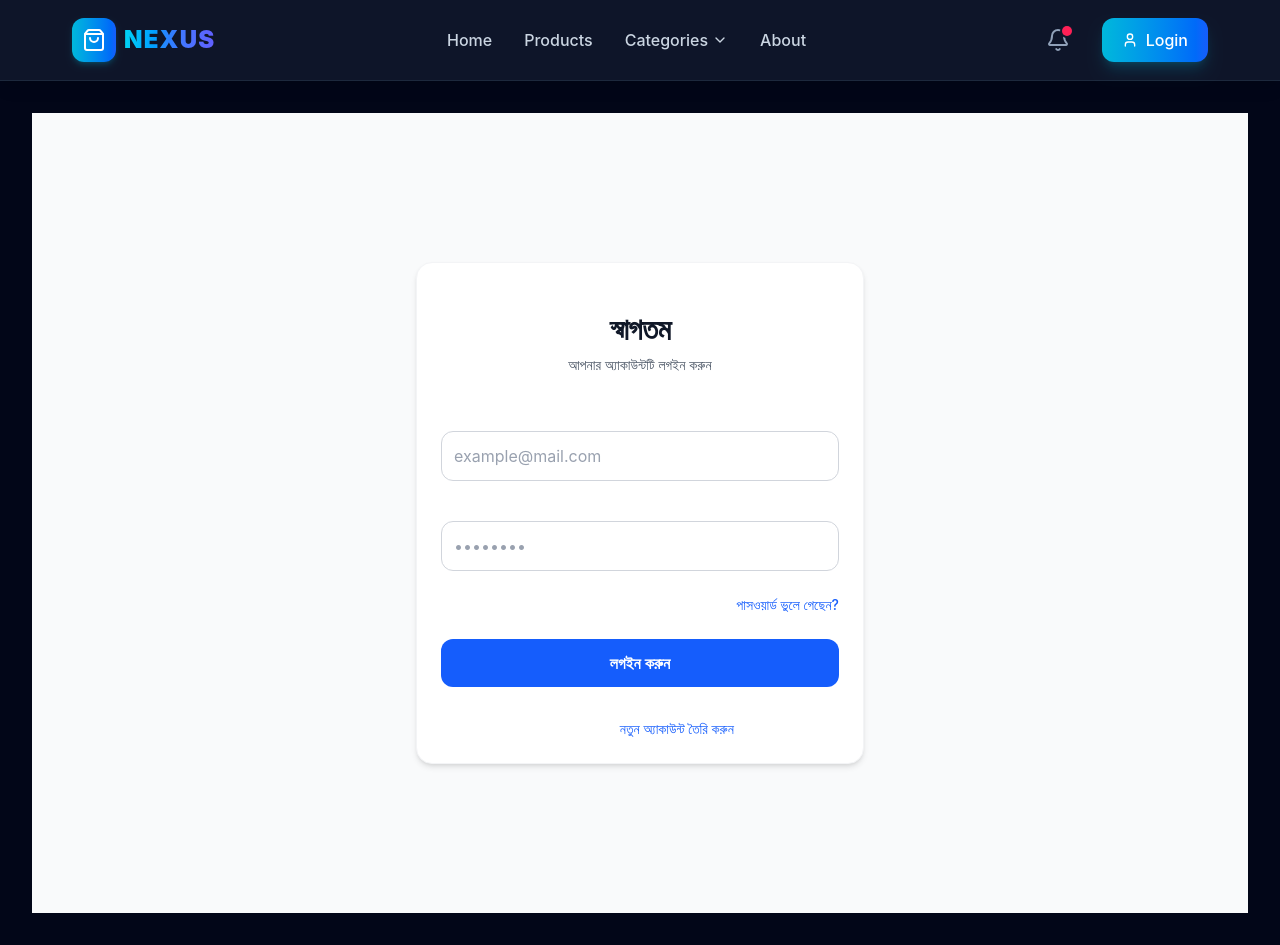
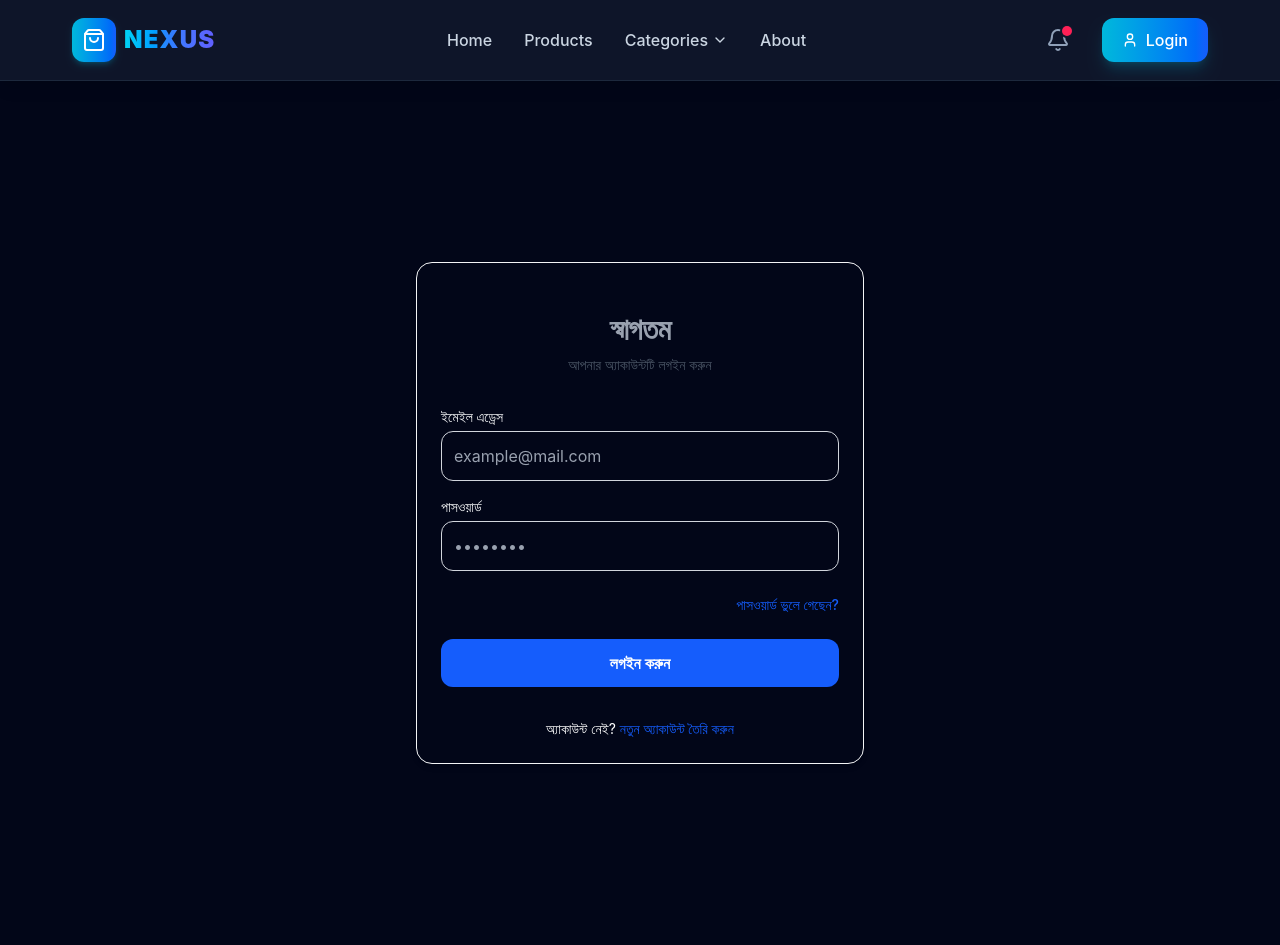
Before and after one commit to md-rayhan-mern/my-app-front1, a React (Vite) app: page /login in a window 1280 px wide. Built offline with nearby package versions, Linux system fonts and the light colour scheme; no server answers.

Commit message:
front backnd login success

```diff
--- a/src/components/common/Navbar.jsx
+++ b/src/components/common/Navbar.jsx
@@ -1,13 +1,15 @@
 import React, { useState } from "react";
-import { NavLink, Link } from "react-router"; // react-router থেকে সরাসরি ইমপোর্ট
+import { NavLink, Link, useLocation } from "react-router"; // react-router থেকে সরাসরি ইমপোর্ট
 import { Menu, X, ChevronDown, Bell, User, ShoppingBag } from "lucide-react";
-import { useSelector } from "react-redux";
+import { useSelector, useDispatch } from "react-redux";
+import { logout } from "../../features/auth/authSlice";
 
 const Navbar = () => {
+  const location = useLocation();
+  const dispatch = useDispatch();
   const [isOpen, setIsOpen] = useState(false);
   const [isDropdownOpen, setIsDropdownOpen] = useState(false);
   const { isAuthenticated } = useSelector((state) => state.auth);
-  console.log(isAuthenticated);
 
   // NavLink এর জন্য কমন স্টাইলিং ফাংশন
   const navLinkStyles = ({ isActive }) =>
@@ -103,6 +105,7 @@ const Navbar = () => {
               <Link
                 to="/login"
                 className="flex items-center space-x-2 bg-gradient-to-r from-cyan-500 to-blue-600 hover:from-cyan-600 hover:to-blue-700 px-5 py-2.5 rounded-xl font-medium shadow-lg shadow-cyan-500/20 transform hover:-translate-y-0.5 transition-all duration-200"
+                state={{ from: location }}
               >
                 <User className="h-4 w-4" />
                 <span>Login</span>
--- a/src/features/auth/authSlice.js
+++ b/src/features/auth/authSlice.js
@@ -1,27 +1,62 @@
-import { createSlice } from "@reduxjs/toolkit";
+import { createSlice, createAsyncThunk } from "@reduxjs/toolkit";
+import Api from "../../config/axios/ApiRequest";
 
+export const loginUser = createAsyncThunk(
+  "auth/loginUser",
+  async (userCredentials, { rejectWithValue }) => {
+    try {
+      const loginUrl = import.meta.env.VITE_LOGIN_USER;
+      console.log(loginUrl);
+      console.log(userCredentials);
+
+      const response = await Api.post(loginUrl, userCredentials);
+      //localStorage.setItem('token', response.data.token);
+      console.log(response.data);
+
+      return response.data;
+    } catch (error) {
+      return rejectWithValue(
+        error?.response?.data?.message || "custom error correction now",
+      );
+    }
+  },
+);
 const initialState = {
   isAuthenticated: false,
   user: null,
   token: null,
+  loading: false,
+  error: null,
 };
 
 const authSlice = createSlice({
   name: "auth",
   initialState,
   reducers: {
-    login: (state, action) => {
-      state.isAuthenticated = true;
-      state.user = action.payload.user;
-      state.token = action.payload.token;
-    },
     logout: (state) => {
       state.isAuthenticated = false;
       state.user = null;
       state.token = null;
     },
   },
+  extraReducers: (builder) => {
+    builder
+      .addCase(loginUser.pending, (state) => {
+        state.loading = true;
+        state.error = null;
+      })
+      .addCase(loginUser.fulfilled, (state, action) => {
+        state.loading = false;
+        state.isAuthenticated = true;
+        state.user = action.payload.user;
+      })
+      .addCase(loginUser.rejected, (state, action) => {
+        state.loading = false;
+        state.isAuthenticated = false;
+        state.error = action.payload;
+      });
+  },
 });
 
-export const { login, logout } = authSlice.actions;
+export const { logout } = authSlice.actions;
 export default authSlice.reducer;
--- a/src/routes/publicRoute/PublicRoute.jsx
+++ b/src/routes/publicRoute/PublicRoute.jsx
@@ -1,12 +1,16 @@
 import React from "react";
 import { useSelector } from "react-redux";
-import { Navigate, Outlet } from "react-router";
+import { Navigate, Outlet, useLocation } from "react-router";
 
 const PublicRoute = () => {
   const { isAuthenticated } = useSelector((state) => state.auth);
+  const location = useLocation();
 
   // ইউজার ইতিমধ্যে লগইন থাকলে সে আর লগইন/সাইনআপ পেজে যেতে পারবে না, সরাসরি ড্যাশবোর্ডে চলে যাবে
-  return !isAuthenticated ? <Outlet /> : <Navigate to="/" replace />;
+  const from = location.state?.from?.pathname || "/";
+  console.log(from);
+
+  return !isAuthenticated ? <Outlet /> : <Navigate to={from} replace />;
 };
 
 export default PublicRoute;
--- a/src/views/auth/Login.jsx
+++ b/src/views/auth/Login.jsx
@@ -1,12 +1,17 @@
 import React, { useState } from "react";
 import toast from "react-hot-toast";
-import { Link } from "react-router";
+import { Link, useLocation } from "react-router";
+import { useSelector, useDispatch } from "react-redux";
+import { loginUser } from "../../features/auth/authSlice";
 
 export const Login = () => {
+  const dispatch = useDispatch();
   const [email, setEmail] = useState("");
   const [password, setPassword] = useState("");
+  const { isAuthenticated, user } = useSelector((state) => state.auth);
+  console.log(user);
 
-  const handleLogin = (e) => {
+  const handleLogin = async (e) => {
     e.preventDefault();
 
     // সিম্পল ভ্যালিডেশন চেক
@@ -16,16 +21,22 @@ export const Login = () => {
     }
 
     // সফল লগইন টোস্ট (পরবর্তীতে এখানে কন্ট্রোলার বা রিডাক্স অ্যাকশন বসবে)
-    toast.success("লগইন সফল হয়েছে!");
-    console.log({ email, password });
+    try {
+      // .unwrap() ব্যবহার করলে সফল না হওয়া পর্যন্ত পরের লাইনে যাবে না
+      await dispatch(loginUser({ identifier: email, password })).unwrap();
+
+      toast.success("লগইন সফল হয়েছে!");
+    } catch (err) {
+      toast.error(err || "লগইন ব্যর্থ হয়েছে!");
+    }
   };
 
   return (
-    <div className="flex min-h-screen items-center justify-center bg-gray-50 px-4 sm:px-6 lg:px-8">
-      <div className="w-full max-w-md space-y-8 rounded-2xl bg-white p-6 shadow-md border border-gray-100">
+    <div className="flex min-h-screen items-center justify-center bg-transparent  px-4 sm:px-6 lg:px-8">
+      <div className="w-full max-w-md space-y-8 rounded-2xl bg-transparent p-6 shadow-md border border-gray-100">
         {/* হেডার বা লোগো সেকশন */}
         <div className="text-center">
-          <h2 className="mt-6 text-3xl font-bold tracking-tight text-gray-900">
+          <h2 className="mt-6 text-3xl font-bold tracking-tight text-gray-400">
             স্বাগতম
           </h2>
           <p className="mt-2 text-sm text-gray-600">
@@ -40,7 +51,7 @@ export const Login = () => {
             <div>
               <label
                 htmlFor="email"
-                className="block text-sm font-medium text-gray-750 mb-1"
+                className="block text-sm font-medium text-gray-50 mb-1"
               >
                 ইমেইল এড্রেস
               </label>
@@ -51,7 +62,7 @@ export const Login = () => {
                 autoComplete="email"
                 value={email}
                 onChange={(e) => setEmail(e.target.value)}
-                className="relative block w-full rounded-xl border border-gray-300 px-3 py-3 text-gray-950 placeholder-gray-400 focus:z-10 focus:border-blue-500 focus:outline-none focus:ring-1 focus:ring-blue-500 text-base"
+                className="relative block w-full rounded-xl border border-gray-300 px-3 py-3 text-gray-50 placeholder-gray-400 focus:z-10 focus:border-blue-500 focus:outline-none focus:ring-1 focus:ring-blue-500 text-base"
                 placeholder="example@mail.com"
               />
             </div>
@@ -60,7 +71,7 @@ export const Login = () => {
             <div>
               <label
                 htmlFor="password"
-                className="block text-sm font-medium text-gray-750 mb-1"
+                className="block text-sm font-medium text-gray-50 mb-1"
               >
                 পাসওয়ার্ড
               </label>
@@ -71,7 +82,7 @@ export const Login = () => {
                 autoComplete="current-password"
                 value={password}
                 onChange={(e) => setPassword(e.target.value)}
-                className="relative block w-full rounded-xl border border-gray-300 px-3 py-3 text-gray-950 placeholder-gray-400 focus:z-10 focus:border-blue-500 focus:outline-none focus:ring-1 focus:ring-blue-500 text-base"
+                className="relative block w-full rounded-xl border border-gray-300 px-3 py-3 text-gray-50 placeholder-gray-400 focus:z-10 focus:border-blue-500 focus:outline-none focus:ring-1 focus:ring-blue-500 text-base"
                 placeholder="••••••••"
               />
             </div>
```
